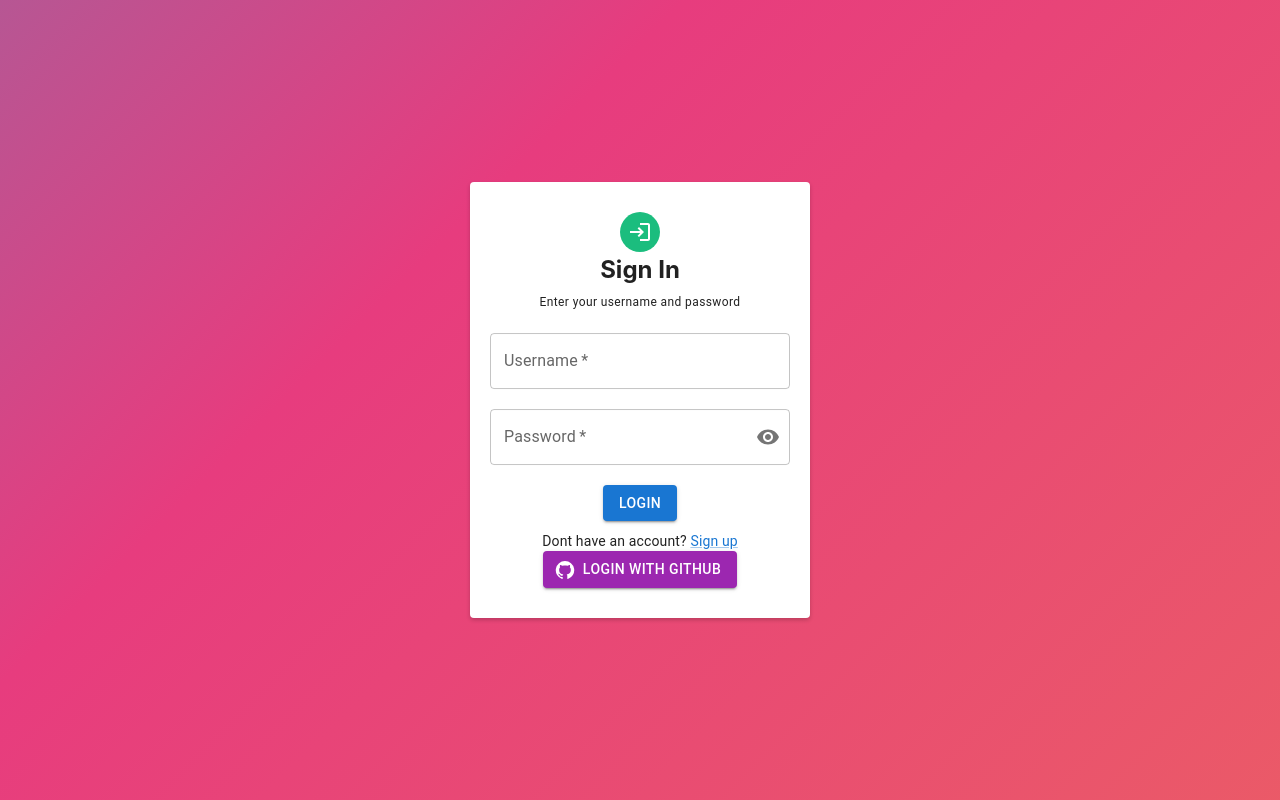
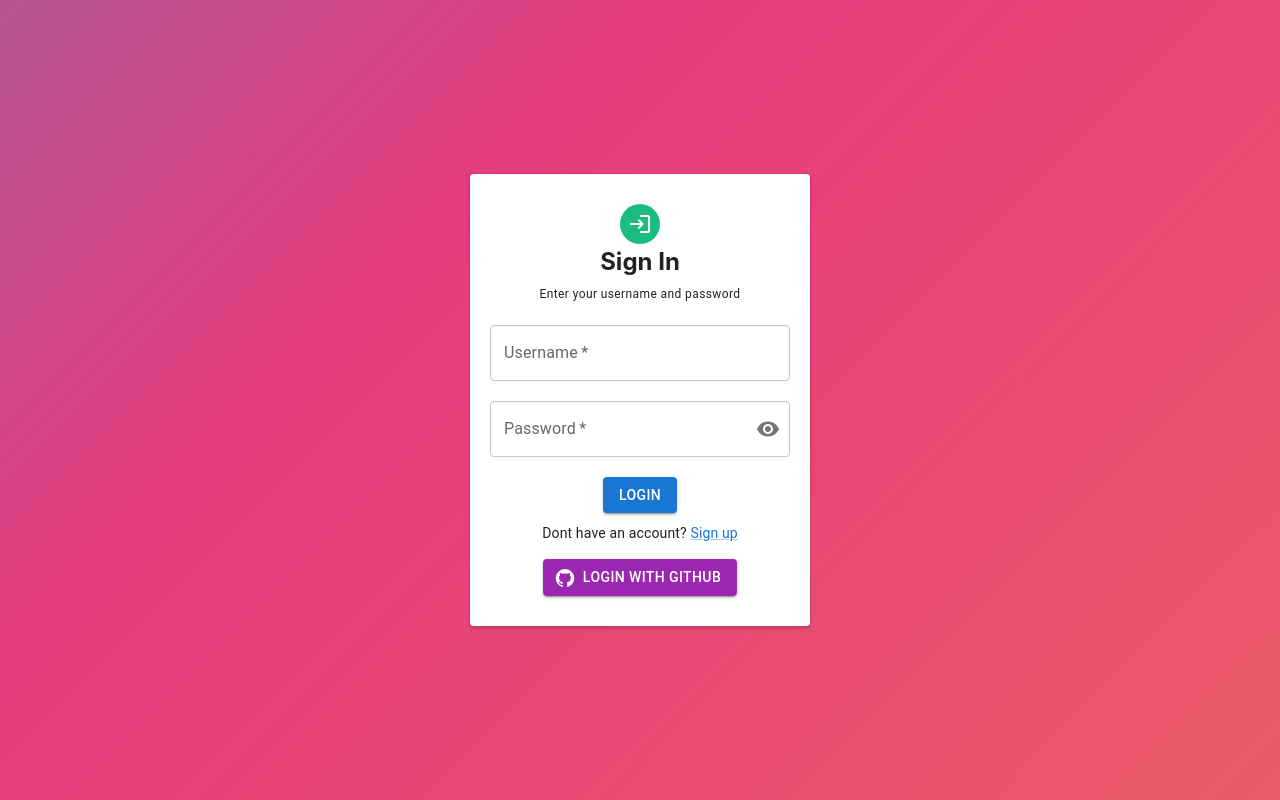
Before and after one commit to oslabs-beta/indiK8or, a React (Vite) app: page /login/loginRequest in a window 1280 px wide. Built offline with nearby package versions, Linux system fonts and the light colour scheme.

Commit message:
fixed missing console log for port forward, changed script to dev and added no warning flag, increased top margin of OAuth login button

```diff
--- a/package.json
+++ b/package.json
@@ -4,13 +4,12 @@
   "version": "1.0.0",
   "type": "module",
   "scripts": {
-    "dev": "vite",
     "build": "vite build",
     "lint": "eslint src --ext js,jsx --report-unused-disable-directives --max-warnings 0",
     "preview": "vite preview",
     "start": "concurrently \"vite\" \"nodemon ./server/server.ts\"",
     "test": "vitest",
-    "dev3": "vite & nodemon --watch './**/*.ts' --exec 'node --experimental-specifier-resolution=node --loader ts-node/esm' server/server.ts"
+    "dev": "vite & nodemon --watch './**/*.ts' --exec 'node --experimental-specifier-resolution=node --loader ts-node/esm --no-warnings' server/server.ts"
   },
   "dependencies": {
     "@emotion/react": "^11.11.0",
--- a/src/pages/LoginPage.tsx
+++ b/src/pages/LoginPage.tsx
@@ -142,7 +142,7 @@ const LoginPage = () => {
             <Link href="/login/signupRequest">Sign up</Link>
           </Typography>
         </form>
-        <Grid container justifyContent="center">
+        <Grid container justifyContent="center" marginTop="1em">
           <Button
             startIcon={<GitHubIcon />}
             variant="contained"
```
Also changed, not shown: 1 other file (tests, documents, lock files or other folders).
